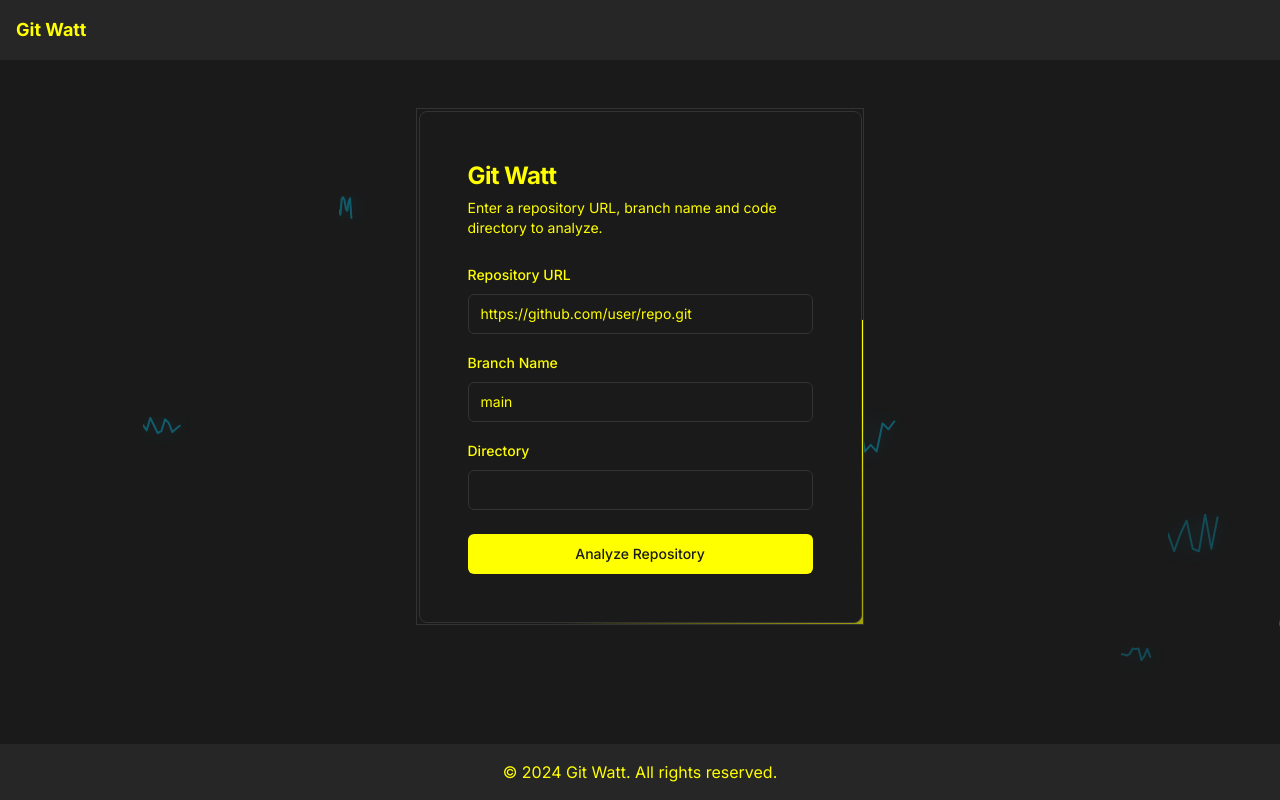
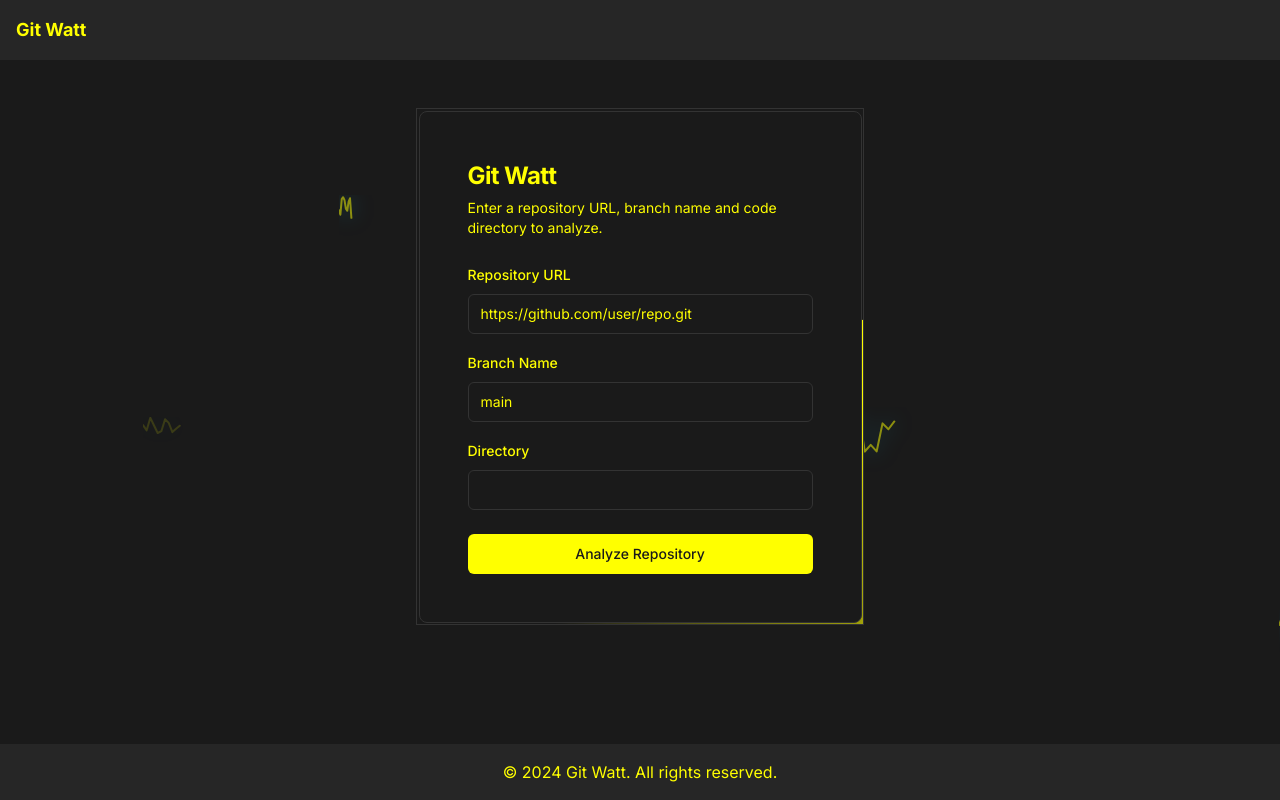
Before and after one commit to dudaji/git-inspector, a Next.js app in the folder frontend/: page / in a window 1280 px wide. Built offline with nearby package versions, Linux system fonts and the light colour scheme.

Commit message:
adjust plasma animation duration

```diff
--- a/frontend/app/components/ui/plasma.tsx
+++ b/frontend/app/components/ui/plasma.tsx
@@ -20,8 +20,8 @@ const generateRandomLightning = (count: number) => {
       width: `${width}%`,
       height: `${height}%`,
       path: generateLightningPath(width, height, segments),
-      animationDuration: `${Math.random() * 0.5 + 5}s`, // random animation speed
-      animationDelay: `${Math.random() * 5}s`,
+      animationDuration: `${Math.random() * 10}s`, // 0초에서 10초 사이
+      animationDelay: `${Math.random() * 10}s`, // 0초에서 10초 사이
     };
   });
 };
@@ -58,3 +58,23 @@ export const PlasmaEffect = () => {
     </div>
   );
 };
+
+/* Guide for plasma
+
+width = Math.random() * 50 + 10: 플라즈마의 너비 (10%에서 60% 사이)
+height = Math.random() * 50 + 10: 플라즈마의 높이 (10%에서 60% 사이)
+segments = Math.floor(Math.random() * 5) + 7: 플라즈마 선의 굴곡 수 (7에서 11 사이)
+top: ${Math.random() * 100}%: 플라즈마의 수직 위치 (0%에서 100% 사이)
+left: ${Math.random() * 100}%: 플라즈마의 수평 위치 (0%에서 100% 사이)
+animationDuration: ${Math.random() * 0.5 + 5}s: 애니메이션 속도 (5초에서 5.5초 사이)
+animationDelay: ${Math.random() * 5}s: 애니메이션 시작 지연 시간 (0초에서 5초 사이)
+generateRandomLightning(7): 생성할 플라즈마의 수
+
+이 값들을 조정하여 원하는 효과를 얻을 수 있습니다. 예를 들어:
+
+더 빠른 애니메이션을 원한다면 animationDuration을 줄이세요.
+더 많은 플라즈마를 원한다면 generateRandomLightning()의 인자를 늘리세요.
+더 복잡한 형태의 플라즈마를 원한다면 segments의 범위를 늘리세요.
+더 강한 빛 효과를 원한다면 CSS의 stroke 투명도와 drop-shadow 값을 조정하세요.
+
+*/
--- a/frontend/app/globals.css
+++ b/frontend/app/globals.css
@@ -85,14 +85,27 @@
     @apply absolute inset-0 pointer-events-none overflow-hidden;
   }
   .plasma-line {
-    stroke: hsl(var(--plasma) / 0.5);
+    stroke: hsl(var(--primary) / 0.5);
     stroke-width: 2;
     filter: drop-shadow(0 0 10px hsl(var(--plasma) / 0.5));
-    animation: plasma-flash var(--duration, 1s) infinite var(--delay, 5s);
+    animation: plasma-flash var(--duration, 5s) infinite var(--delay, 5s);
   }
 }
 
 @keyframes plasma-flash {
-  0%, 100% { opacity: 0.5; }
-  50% { opacity: 0.7; }
+  0%, 100% { opacity: 0; }
+  5%, 10% { opacity: 0.9; }
+  15% { opacity: 0.3; }
+  20%, 25% { opacity: 0.8; }
+  30%, 100% { opacity: 0; }
 }
+
+/*
+
+stroke: hsl(var(--plasma) / 0.5): 플라즈마 선의 색상과 투명도 (0.5는 50% 투명)
+stroke-width: 2: 플라즈마 선의 두께
+filter: drop-shadow(0 0 10px hsl(var(--plasma) / 0.5)): 플라즈마 선의 그림자 효과 (10px는 그림자 크기, 0.5는 그림자 투명도)
+animation: plasma-flash var(--duration, 1s) infinite var(--delay, 5s): 애니메이션 설정 (기본 지속 시간 1초, 기본 지연 시간 5초)
+@keyframes plasma-flash: 애니메이션 중 불투명도 변화 (0.5에서 0.7로)
+
+*/
```
